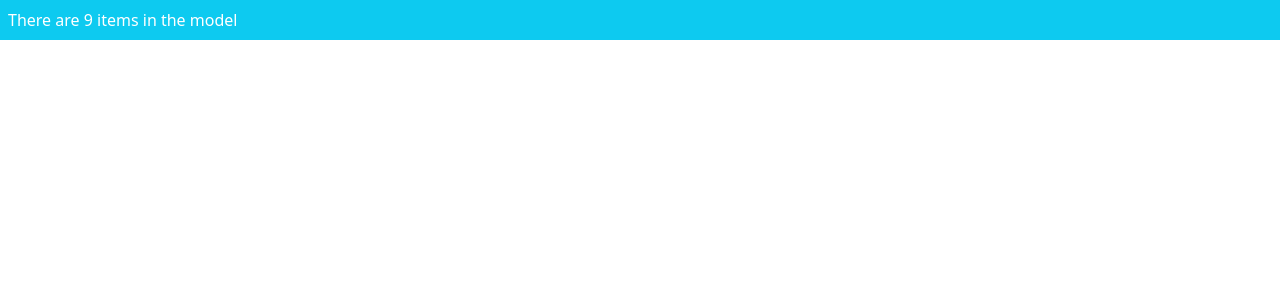
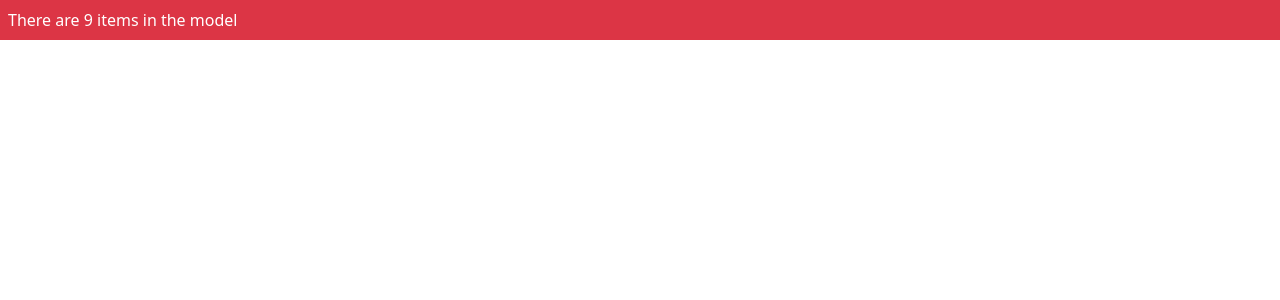
Before and after one commit to fellyka/Teaching-Angular, an Angular app: page / in a window 1280 px wide. Shown: the top 300 px of the page. Built offline with nearby package versions, Linux system fonts and the light colour scheme.

Commit message:
Bootstrap updated

```diff
--- a/src/app/template.html
+++ b/src/app/template.html
@@ -1,3 +1,3 @@
-<div class="bg-info text-white p-2">
+<div class="bg-danger text-white p-2">
   There are {{count}} items in the model
 </div>
```
